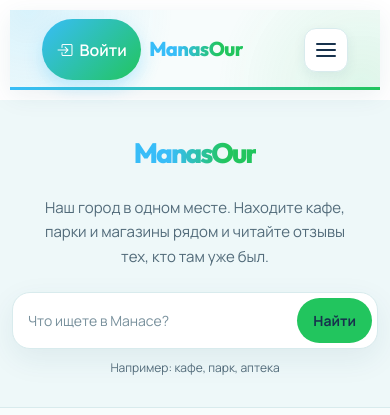
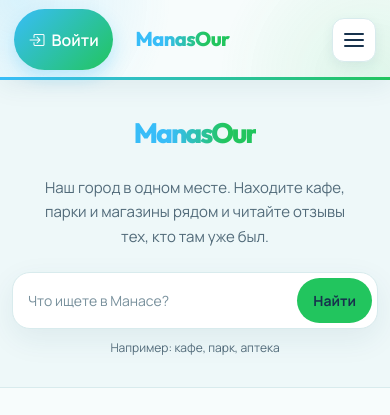
Before and after one commit to kokunbaevmuratbek-cyber/ManasOur, a Django app: page / in a window 390 px wide. Shown: the top 415 px of the page. Run offline with Django 5.2, Linux system fonts and the light colour scheme; data that the repository does not hold is empty.

Commit message:
changed settings

```diff
--- a/templates/mobile_styles.html
+++ b/templates/mobile_styles.html
@@ -14,7 +14,31 @@
     .chip { min-height: 44px; }
 
     /* ===== Шапка ===== */
-    .navbar { padding: 0.55rem 1rem; }
+    /* Шапка на всю ширину экрана, без белых полос по краям */
+    html,
+    body { margin: 0; padding: 0; width: 100%; }
+
+    header { width: 100%; margin: 0; padding: 0; }
+
+    .navbar {
+        width: 100% !important;
+        max-width: none !important;
+        margin: 0 !important;
+        box-sizing: border-box;
+        padding: 0.55rem 14px !important;
+    }
+
+    .navbar > .container {
+        width: 100%;
+        max-width: none !important;
+        margin: 0 !important;
+        padding: 0 !important;
+        box-sizing: border-box;
+        column-gap: 1rem !important;
+    }
+
+    /* Профиль и выход чуть дальше от логотипа */
+    .navbar .nav-user { gap: 0.5rem; margin-right: 0.4rem; }
 
     .navbar-brand span:first-of-type { font-size: 1.25rem; }
 
```
